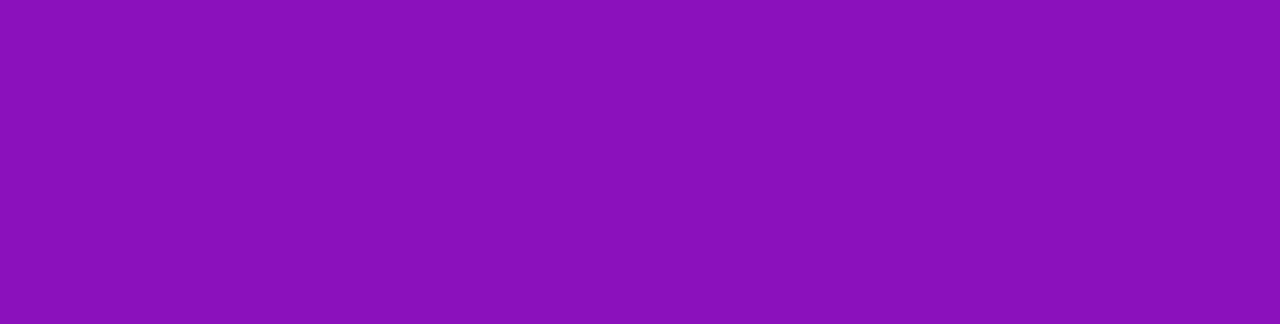
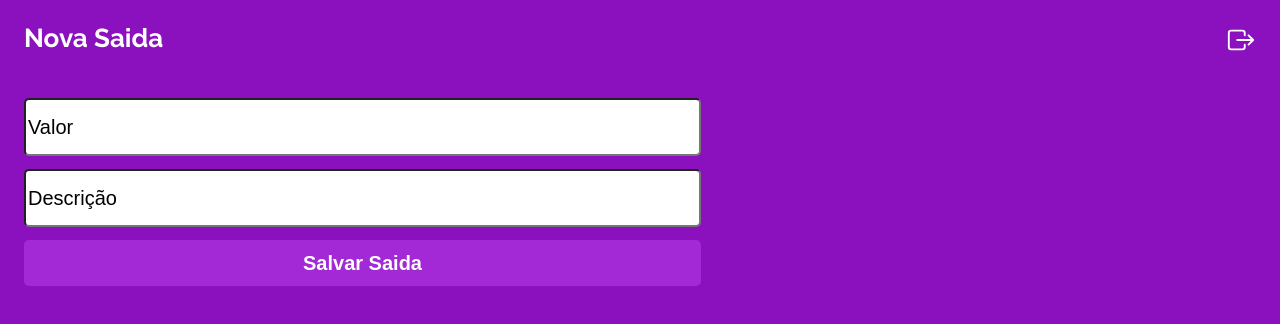
Before and after one commit to TonyFPB/MyWallet-front, a React (Create React App) app: page /entrada in a window 1280 px wide. Before the commit this address had no page. Shown: the top 324 px of the page. Built offline with nearby package versions, Linux system fonts and the light colour scheme; a web font is replaced by a local one.

Commit message:
feat: post operations, get transactions from api

```diff
--- a/src/App.js
+++ b/src/App.js
@@ -2,21 +2,27 @@ import { BrowserRouter, Routes, Route } from "react-router-dom"
 import SignUp from "./Components/Sign/SignUp.js"
 import SignIn from "./Components/Sign/SignIn.js"
 import Transactions from "./Components/Transactions /Transactions.js";
+import Operations from "./Components/Operations/Operations.js"
 import { GlobalStyle } from "./GlobalStyle.js";
 import { AuthProvider } from "./Providers/AuthProvider.js";
+import { OperationTypeProvider } from "./Providers/OperationTypeProvider.js";
+
 
 function App() {
   return (
     <AuthProvider>
+      <OperationTypeProvider>
         <BrowserRouter>
           <GlobalStyle />
           <Routes>
             <Route path="/" element={<SignIn />} />
             <Route path="/cadastro" element={<SignUp />} />
             <Route path="/transacoes" element={<Transactions />} />
-          {/* <Route/>*/}
+            <Route path="entrada" element={<Operations/>} />
+            {/* <Route path="/saida"></Route> */}
           </Routes>
         </BrowserRouter>
+      </OperationTypeProvider>
     </AuthProvider>
   );
 }
--- /dev/null
+++ b/src/Components/Operations/Operations.js
@@ -0,0 +1,59 @@
+import { useOperationTypeProvider } from "../../Providers/OperationTypeProvider.js"
+import { StyledOperation, StyledFormOperation } from "./StylesOperations.js"
+import { IoExitOutline } from "react-icons/io5"
+import { Link } from "react-router-dom"
+import { useAuthProvider } from "../../Providers/AuthProvider.js"
+import { useState } from "react"
+import axios from "axios"
+
+export default function Operations() {
+    const [value, setValue] = useState('')
+    const [description, setDescription] = useState('')
+    const { type } = useOperationTypeProvider()
+    const { token } = useAuthProvider()
+    function sendingOperation(e) {
+        e.preventDefault()
+        const config = {
+            "headers": {
+                "Authorization": `Bearer ${token}`
+            }
+        }
+        const body = {
+            value: Number(value),
+            description,
+            type
+        }
+        const URL = "http://localhost:5000/transactions"
+        axios.post(URL, body, config)
+            .then(res => { alert(res.data); console.log(res) })
+            .catch(err => console.log(err))
+
+    }
+    return (
+        <StyledOperation onSubmit={sendingOperation}>
+            <div>
+                <h1>{type === "deposit" ? "Nova entrada" : "Nova Saida"}</h1>
+                <Link to="/transacoes"><IoExitOutline size={"30px"} color={"#FFFFFF"} /></Link>
+            </div>
+
+            <StyledFormOperation>
+                <input
+                    id="value"
+                    value={value}
+                    onChange={(e) => setValue(e.target.value)}
+                    placeholder="Valor"
+                    type="number"
+                    required
+                />
+                <input
+                    id="description"
+                    value={description}
+                    onChange={(e) => setDescription(e.target.value)}
+                    placeholder="Descrição"
+                    required
+                />
+                <button>{type === "deposit" ? "Salvar entrada" : "Salvar Saida"}</button>
+            </StyledFormOperation>
+        </StyledOperation>
+    )
+}
--- /dev/null
+++ b/src/Components/Operations/StylesOperations.js
@@ -0,0 +1,46 @@
+import styled from "styled-components";
+
+export const StyledOperation = styled.div`
+    display: flex;
+    flex-direction: column;
+    align-items: flex-start;
+    padding: 25px 24px 0 24px;
+    font-family: 'Raleway';
+    font-style: normal;
+    h1{
+        font-weight: 700;
+        font-size: 26px;
+        color: #FFFFFF;
+
+    }
+    div{
+        display: flex;
+        justify-content: space-between;
+        width: 100%;
+        margin: 0 0 40px 0;
+    }
+`
+export const StyledFormOperation = styled.form`
+    /* margin: 0 24px; */
+    input{
+        width: 100%;
+        height: 58px;
+        border-radius: 5px;
+        font-size: 20px;
+        margin: 0 0 13px 0;
+        ::placeholder{
+            font-size: 20px;
+            color: #000000;
+        }
+    }
+    button{
+        width: 100%;
+        height: 46px;
+        background-color: #A328D6;
+        border-radius: 5px;
+        font-weight: 700;
+        font-size: 20px;
+        color: #FFFFFF;
+        border-style: none;
+    }
+`
--- /dev/null
+++ b/src/Components/Transactions /StylesTransaction.js
@@ -0,0 +1,16 @@
+import styled from "styled-components";
+
+export const StyledTransaction = styled.li`
+    display: flex;
+    justify-content: space-between;
+    padding: 0 10px;
+    margin: 15px 0;
+    font-size: 16px;
+    span{
+        font-weight: 400;
+        color: #C6C6C6;
+    }
+`
+export const Value = styled.p`
+    color:${props=>props.colored === "deposit"?"green":"red"}
+`
--- a/src/Components/Transactions /StylesTransactions.js
+++ b/src/Components/Transactions /StylesTransactions.js
@@ -5,6 +5,8 @@ export const StyledTransactions = styled.div`
     flex-direction: column;
     align-items: center;
     margin: 20px 25px;
+    font-family: 'Raleway';
+    font-style: normal;
 `
 export const Header = styled.div`
     width: 100%;
@@ -18,12 +20,14 @@ export const Header = styled.div`
         color:#FFFFFF;
     }
 `
-export const StyledTransactionsInfos = styled.div`
+export const StyledTransactionsInfos = styled.ul`
+    position: relative;
     width: 100%;
     height: 446px;
     margin: 26px 0px 13px 0px;
     background: #FFFFFF;
     border-radius: 5px;
+    overflow-y: scroll;
 `
 export const Buttons = styled.div`
     display: flex;
@@ -52,3 +56,24 @@ export const Buttons = styled.div`
         }
     }
 `
+
+export const Total =styled.div`
+    display: flex;
+    justify-content: space-between;
+    align-items: center;
+    position: absolute;
+    bottom: 0;
+    left: 0;
+    width: 100%;
+    padding: 0 10px;
+    height: 25px;
+    background-color: #FFFFFF;
+    font-size: 17px;
+    span{
+        color:${props=>props.pColor>0?"green":"red"}
+    }
+    p{
+        font-weight: 700;
+    }
+
+`
--- /dev/null
+++ b/src/Components/Transactions /Transaction.js
@@ -0,0 +1,12 @@
+import { StyledTransaction, Value } from "./StylesTransaction.js"
+
+export default function Transaction(props) {
+    const { value, description, type } = props
+
+    return (
+        <StyledTransaction>
+            <p><span>30/11 </span>{description}</p>
+            <Value colored={type}>{value.toFixed(2).replace(".",',')}</Value>
+        </StyledTransaction>
+    )
+}
--- a/src/Components/Transactions /Transactions.js
+++ b/src/Components/Transactions /Transactions.js
@@ -1,9 +1,51 @@
-import { StyledTransactions, Header, StyledTransactionsInfos, Buttons } from './StylesTransactions.js';
+import { StyledTransactions, Header, StyledTransactionsInfos, Buttons, Total } from './StylesTransactions.js';
 import { AiOutlinePlusCircle, AiOutlineMinusCircle } from 'react-icons/ai';
 import { IoExitOutline } from "react-icons/io5"
-
+import Transaction from './Transaction.js';
+import { useNavigate } from "react-router-dom"
+import { useOperationTypeProvider } from '../../Providers/OperationTypeProvider.js';
+import { useEffect, useState } from 'react';
+import { useAuthProvider } from '../../Providers/AuthProvider.js';
+import axios from 'axios';
 
 export default function Transactions() {
+    const [userTransactions, setUserTransactions] = useState([])
+    const [userTotal, setUserTotal] = useState(0)
+    const { setType } = useOperationTypeProvider()
+    const { token } = useAuthProvider()
+    const navigate = useNavigate()
+    console.log(userTransactions)
+
+    function nextPage(operationType) {
+        setType(operationType)
+        navigate("/entrada")
+    }
+    useEffect(() => {
+        const URL = "http://localhost:5000/transactions"
+        const config = {
+            "headers": {
+                "Authorization": `Bearer ${token}`
+            }
+        }
+        axios.get(URL, config)
+            .then(res => {
+                setUserTransactions(res.data.transactions)
+                let newTotal = 0
+                res.data.transactions.forEach(t => {
+                    if (t.type === "deposit") {
+                        newTotal += t.value
+
+                    } else {
+                        newTotal -=t.value
+
+                    }
+
+                })
+                setUserTotal(newTotal)
+            })
+            .catch(err => console.log(err.response))
+    }, [])
+
     return (
         <StyledTransactions>
             <Header>
@@ -11,12 +53,19 @@ export default function Transactions() {
                 <IoExitOutline size={'30px'} color={"#FFFFFF"} />
             </Header>
             <StyledTransactionsInfos>
-
+                {userTransactions && userTransactions.map(t =>
+                    <Transaction
+                        key={t._id}
+                        value={t.value}
+                        description={t.description}
+                        type={t.type} />
+                )}
+                <Total pColor={userTotal}><p>SALDO</p><span>{userTotal.toFixed(2).replace(".",',')}</span></Total>
             </StyledTransactionsInfos>
             <Buttons>
-                <div><AiOutlinePlusCircle size={"30px"} /><p>Nova entrada</p></div>
-                <div><AiOutlineMinusCircle size={"30px"} /><p>Nova saída</p></div>
+                <div onClick={() => nextPage("deposit")}><AiOutlinePlusCircle size={"30px"} /><p>Nova entrada</p></div>
+                <div onClick={() => nextPage("withdraw")}><AiOutlineMinusCircle size={"30px"} /><p>Nova saída</p></div>
             </Buttons>
-        </StyledTransactions>
+        </StyledTransactions >
     )
 }
--- /dev/null
+++ b/src/Providers/OperationTypeProvider.js
@@ -0,0 +1,14 @@
+import { createContext, useContext, useState } from "react";
+
+const OperationTypeContext = createContext()
+
+export function OperationTypeProvider({children}){
+    const [type,setType] = useState("")
+    return(
+        <OperationTypeContext.Provider value={{type,setType}}>
+            {children}
+        </OperationTypeContext.Provider>
+    )
+}
+
+export const useOperationTypeProvider =()=> useContext(OperationTypeContext)
```
Lines whose indentation alone changed are shown as unchanged.
